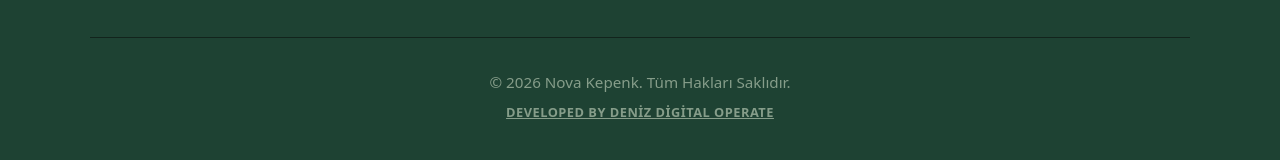
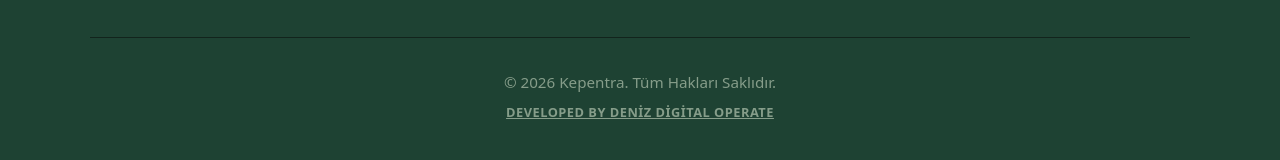
Before and after one commit to novakepenk/nova-kepenk, a React (Vite) app: page / in a window 1280 px wide. Shown: the part 5289-5449 px from the top of the page. Built offline with nearby package versions, Linux system fonts and the light colour scheme.

Commit message:
iletisim numarasi guncellendi

```diff
--- a/src/App.jsx
+++ b/src/App.jsx
@@ -105,7 +105,7 @@ function App() {
         </div>
 
         <div className="footer-bottom">
-          <p>&copy; 2026 Nova Kepenk. Tüm Hakları Saklıdır.</p>
+          <p>&copy; 2026 Kepentra. Tüm Hakları Saklıdır.</p>
           <a href="https://denizdigitaloperate.com" target="_blank" rel="noopener noreferrer" className="developer-signature">
             Developed by Deniz Digital Operate
           </a>
```
